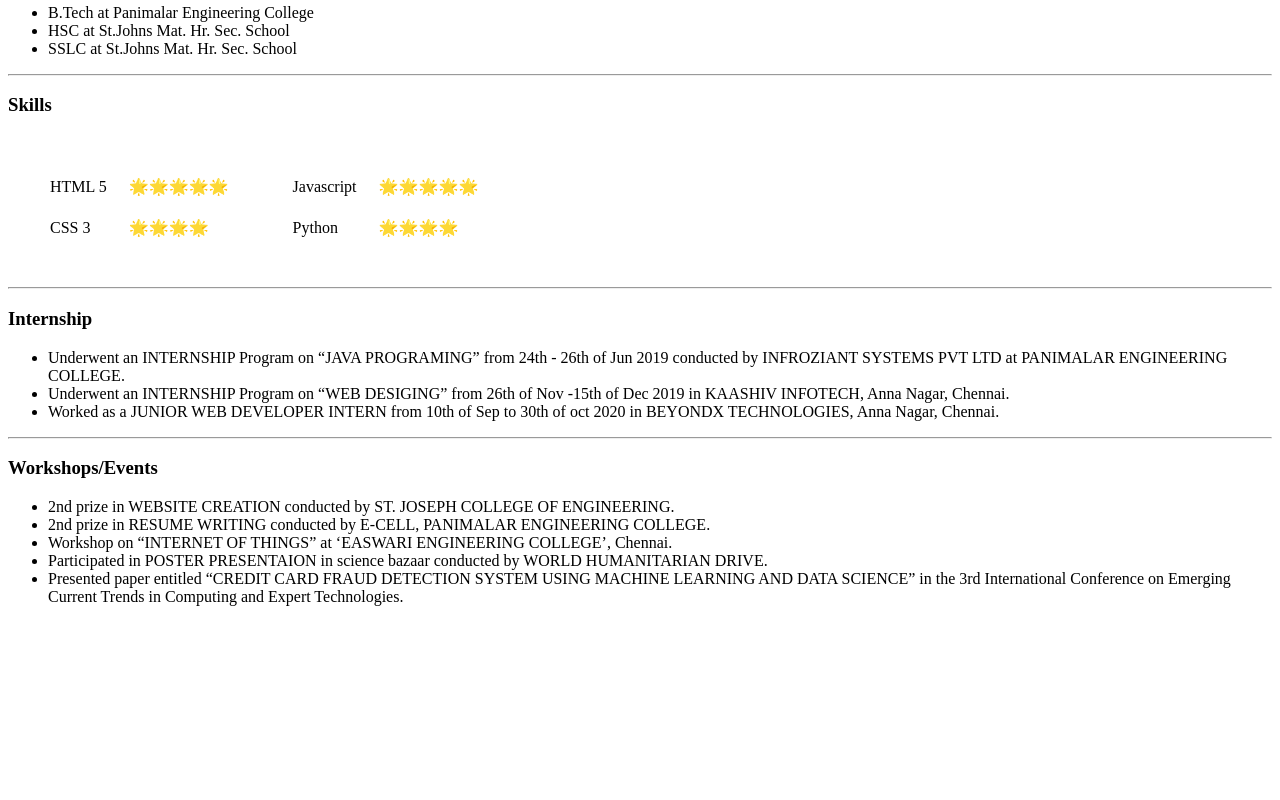
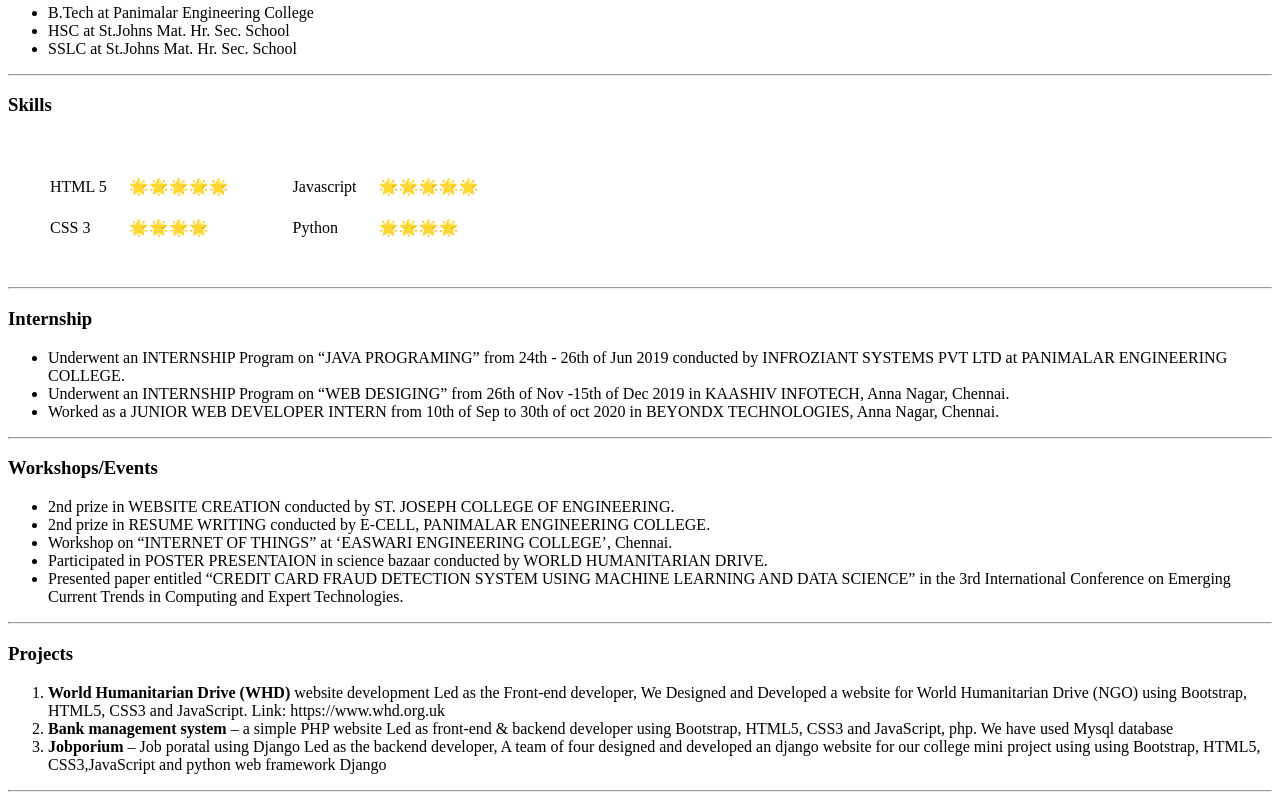
Before and after one commit to kathrinesathi/2021-web-development-bootcamp, a plain HTML site: page HTML - personal site/index.html in a window 1280 px wide. Shown: the part 465-1265 px from the top of the page. Before the commit the page ends 1087 px from the top, so only its background shows below. Drawn offline with Linux system fonts and the light colour scheme.

Commit message:
projects

```diff
--- a/HTML - personal site/index.html
+++ b/HTML - personal site/index.html
@@ -81,8 +81,18 @@
 
         <li>Participated in POSTER PRESENTAION in science bazaar conducted by WORLD HUMANITARIAN DRIVE.</li>
 
-        <li>Presented paper entitled “CREDIT CARD FRAUD DETECTION SYSTEM USING MACHINE LEARNING AND DATA SCIENCE” in the 3rd International Conference on Emerging Current Trends in Computing and Expert Technologies.   </li>
-
+        <li>Presented paper entitled “CREDIT CARD FRAUD DETECTION SYSTEM USING MACHINE LEARNING AND DATA SCIENCE” in the 3rd International Conference on Emerging Current Trends in Computing and Expert Technologies.</li>
     </ul>
+    <hr>
+    <h3>Projects</h3>
+    <ol>
+        <li><b>World Humanitarian Drive (WHD) </b> website development
+            Led as the Front-end developer, We Designed and Developed a website
+            for World Humanitarian Drive (NGO) using Bootstrap, HTML5, CSS3 and JavaScript.
+            Link: https://www.whd.org.uk</li>
+        <li><b> Bank management system </b> – a simple PHP website Led as front-end & backend developer using Bootstrap, HTML5, CSS3 and JavaScript, php. We have used Mysql database </li>
+        <li><b>Jobporium </b>– Job poratal using Django Led as the backend developer, A team of four designed and developed an django website for our college mini project using using Bootstrap, HTML5, CSS3,JavaScript and python web framework Django</li>
+    </ol>
+    <hr>
 </body>
 </html>
```
